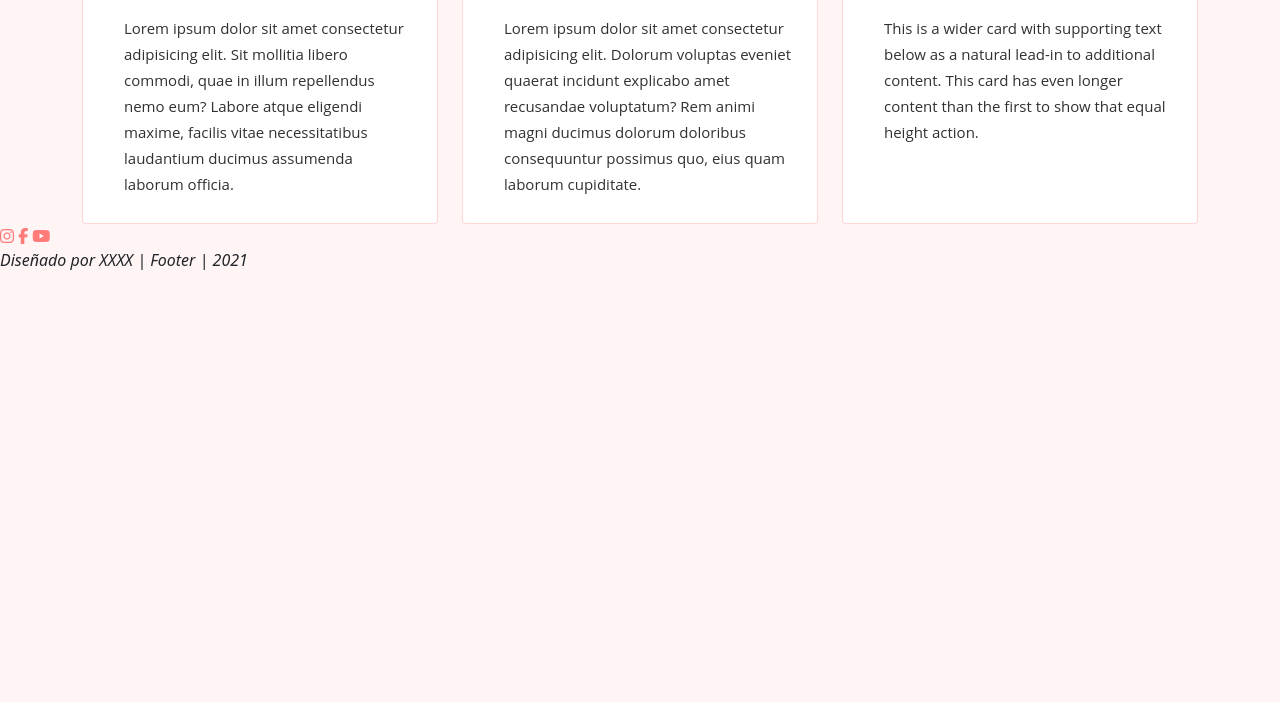
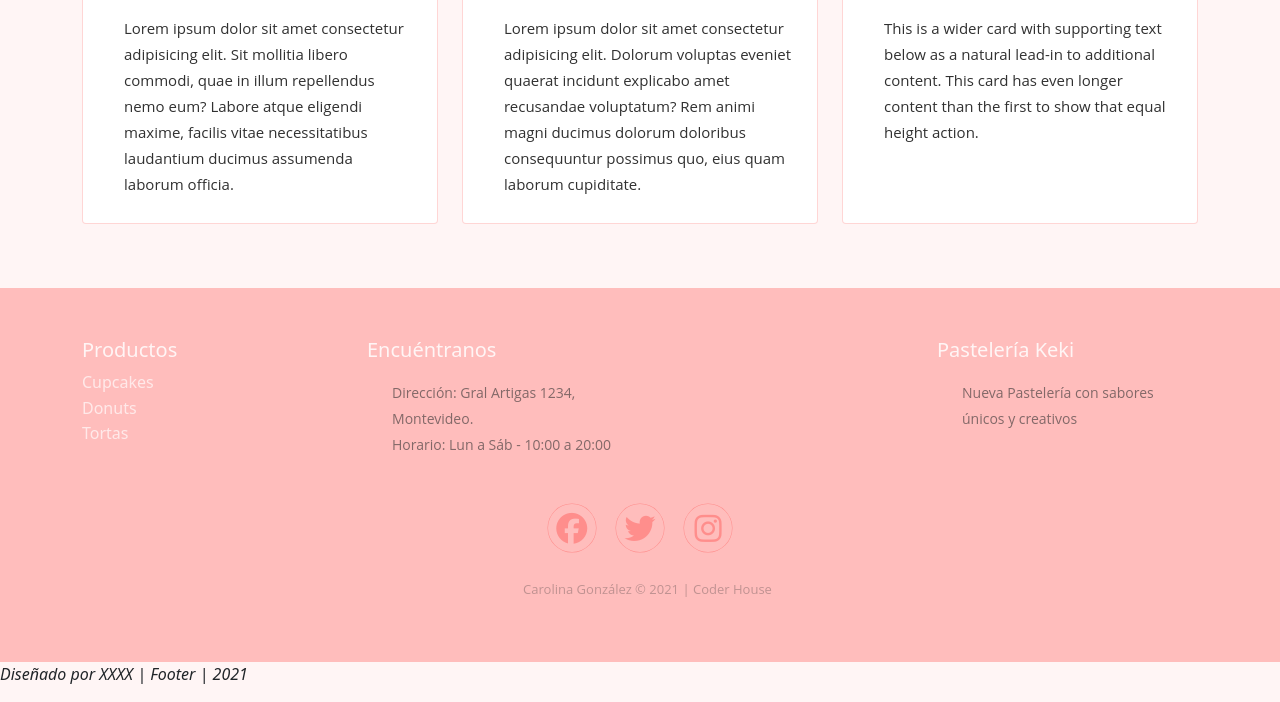
Before and after one commit to Lyreael/pasteleria_web, a website: page html/us.html in a window 1280 px wide. Shown: the part 1636-2338 px from the top of the page. Before the commit the page ends 1924 px from the top, so only its background shows below. Drawn offline with nearby package versions, Linux system fonts and the light colour scheme.

Commit message:
actualizacion
footer y nav 2 secc

```diff
--- a/css/_footer.scss
+++ b/css/_footer.scss
@@ -14,19 +14,22 @@
 //}
 
 .footer-dark{
+  h4{
+    color: $white;
+    font-weight: 400;
+  }
   margin-top: 5%;
   padding: 50px 0;
-  color: $lighter;
   background: $secondary;
   //linear-gradient(to right, $lighter 35%, $secondary 0% );
   ul{
     padding: 0;
     list-style: none;
     line-height: 1.6;
-    font-size: 20px ;
+    font-size: $footer-font-size+3px ;
     margin-bottom: 0;
     a{
-      color: $primary;
+      color: $white;
       text-decoration: none;
       opacity: 0.8;
         &:hover{
@@ -55,10 +58,10 @@
         display: inline-block;
         text-align: center;
         border-radius: 50%;
-        box-shadow: 0 0 0 1px $primary;
+        box-shadow: 0 0 0 0.5px $primary;
         margin: 0 8px;
         color: $primary;
-        opacity: 0.5;
+        opacity: 0.7;
         &:hover{
           opacity: 1;
         }
--- a/css/_menu.scss
+++ b/css/_menu.scss
@@ -61,7 +61,7 @@
 #mainMenu li > a {
     font-size: 12px;
     letter-spacing: 1px;
-    color: #fff;
+    color: $white;
     font-weight: 400;
     position: relative;
     z-index: 1;
@@ -109,29 +109,6 @@
 }
 
 .main-header {
-    background-color: $secondary;
-    &.fixed-nav {
-        #mainMenu li > a::before {
-        background: #000;
-    }
-    top: 0;
-    background: #fff;
-    -webkit-box-shadow: 0 8px 12px -8px rgba(0, 0, 0, 0.09);
-    box-shadow: 0 8px 12px -8px rgba(0, 0, 0, 0.09);
-    -webkit-transition: all 0.4s ease;
-    transition: all 0.4s ease;
-
-    .navbar-brand > img {
-        &:last-of-type {
-            display: block;
-        }
-
-        &:first-of-type {
-            display: none;
-            }
-        }
-    }
-
     position: sticky;
     top: 0;
     left: 0;
@@ -139,6 +116,26 @@
     width: 100%;
     -webkit-transition: all 0.4s ease;
     transition: all 0.4s ease;
+    background-color: $secondary;
+    &.fixed-nav {
+        #mainMenu li > a::before {
+        background: #000;
+        }
+        top: 0;
+        background: $white;
+        -webkit-box-shadow: 0 8px 12px -8px rgba(0, 0, 0, 0.09);
+        box-shadow: 0 8px 12px -8px rgba(0, 0, 0, 0.09);
+        -webkit-transition: all 0.4s ease;
+        transition: all 0.4s ease;
+        .navbar-brand > img {
+            &:last-of-type {
+                display: block;
+            }
+        &:first-of-type {
+            display: none;
+            }
+        }
+    }
 }
 
 .navbar-brand {
@@ -150,10 +147,7 @@
     animation: fadeInLeft 0.4s both 0.4s;
 }
 
-  /* main-header end */
 @media (max-width: 991px) {
-    /*header starts*/
-
     .collapse.in {
         display: block !important;
         padding: 0;
@@ -247,8 +241,9 @@
 
     .navbar-toggler {
         &:hover .icon-bar, &:focus .icon-bar {
-            background-color: #fff;
+            background-color: $white;
         }
     }
 }
 }
+/*End Navbar*/
--- a/html/us.html
+++ b/html/us.html
@@ -101,12 +101,40 @@
             </div>
     </section>
 
-    <footer class="footer">
-      <div class="footer__social">
-          <a class="footer__social--ig" href="http://www.instragram.com/"><i class="fab fa-instagram"></i></a>
-          <a class="footer__social--fb" href="http://www.facebook.com"><i class="fab fa-facebook-f"></i></a>
-          <a class="footer__social--yt" href="http://www.youtube.com"><i class="fab fa-youtube"></i></a>
+<!-- ====== Footer BS ====== -->
+
+<div class="footer-dark">
+  <footer>
+      <div class="container">
+          <div class="row">
+              <div class="col-sm-6 col-md-3 item">
+                  <h4>Productos</h4>
+                  <ul>
+                      <li><a href="#">Cupcakes</a></li>
+                      <li><a href="#">Donuts</a></li>
+                      <li><a href="#">Tortas</a></li>
+                  </ul>
+              </div>
+              <div class="col-sm-6 col-md-3 item text">
+                    <h4>Encuéntranos</h4>
+                    <p class="foot"> Dirección: Gral Artigas 1234, Montevideo. <br> Horario: Lun a Sáb - 10:00 a 20:00</p>
+              </div>
+              <div class="col-md-3"></div>
+              <div class="col-md-3 item text">
+                  <h4>Pastelería Keki</h4>
+                  <p class="foot">Nueva Pastelería con sabores únicos y creativos</p>
+              </div>
+
+              <div class="col-12 item social">
+                <a href="#"><i class="fab fa-facebook"></i></a>
+                <a href="#"><i class="fab fa-twitter"></i></a>
+                <a href="#"><i class="fab fa-instagram"></i></a>
+              </div>
+          </div>
+          <p class="copyright">Carolina González © 2021 | Coder House</p>
       </div>
+    </footer>
+    </div>
       <!--Arquitectura de la página?-->
       <!--logo-->
       <!--Suscripción-->
```
Also changed, not shown: html/tips.html (+34 -6 lines), index.html (+8 -14 lines), css/style.css, 1 other file. Lines whose indentation alone changed are shown as unchanged.
